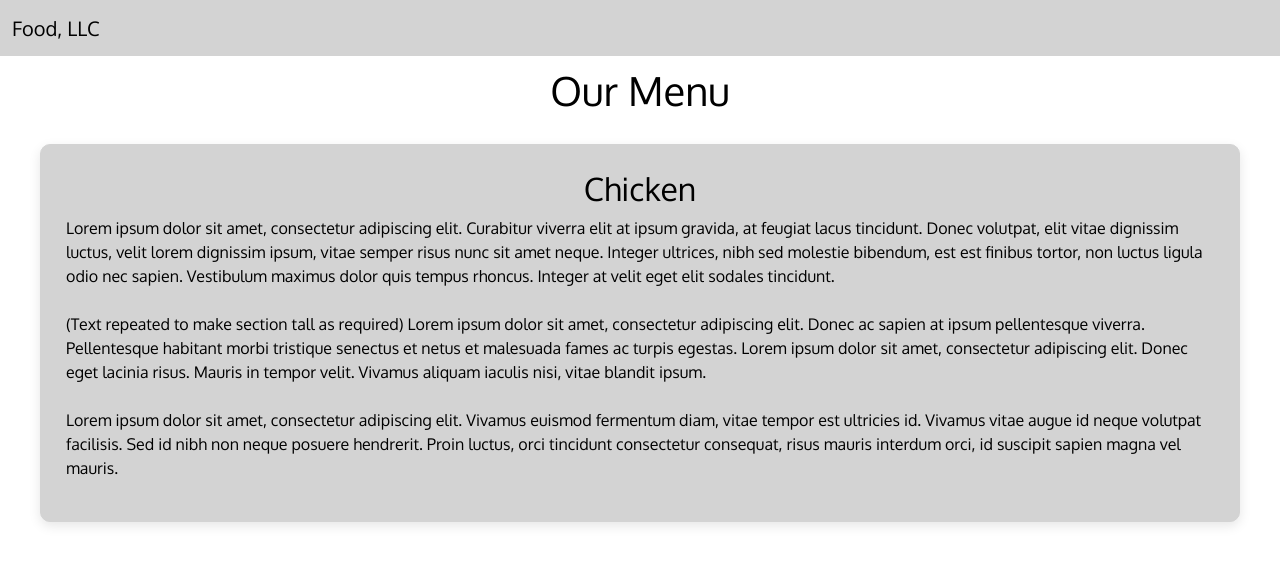
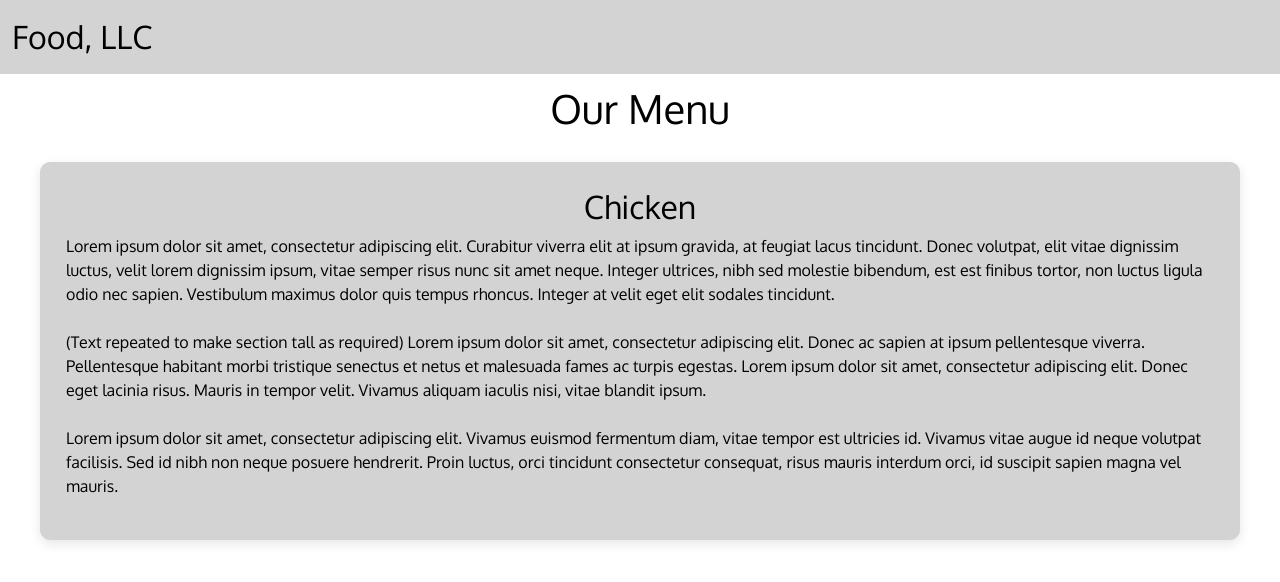
Before and after one commit to bhargavig96/coursera-static, a plain HTML site: page module3-solution/index.html in a window 1280 px wide. Both pictures are taken after a click on the link "Food, LLC". Drawn offline with Linux system fonts and the light colour scheme.

Commit message:
toggler in ipad hidden

```diff
--- a/module3-solution/css/styles.css
+++ b/module3-solution/css/styles.css
@@ -12,6 +12,14 @@ body {
 /* Brand color */
 .navbar-brand {
     color: #000;
+    font-size: 32px;
+}
+
+.navbar-brand:hover,
+.navbar-brand:focus,
+.navbar-brand:active {
+    color: #000 !important;   /* keep it black */
+    text-decoration: none;    /* removes underline if it appears */
 }
 
 .nav-link {
@@ -95,7 +103,14 @@ body {
         width: 95%;
     }
 
-    .navbar-toggler {
+    .navbar-toggler, .navbar-collapse {
         display: none !important;
     }
 }
+
+@media (min-width: 768px) and (max-width:991px) {
+
+    .navbar-toggler, .collapse.navbar-collapse  {
+        display: none !important;
+    }
+}
--- a/module3-solution/index.html
+++ b/module3-solution/index.html
@@ -13,7 +13,7 @@
 
 <body>
     <header>
-        <nav class="navbar navbar-expand-lg">
+        <nav class="navbar navbar-expand-md">
             <div class="container-fluid">
                 <a class="navbar-brand" href="#">Food, LLC</a>
 
```
